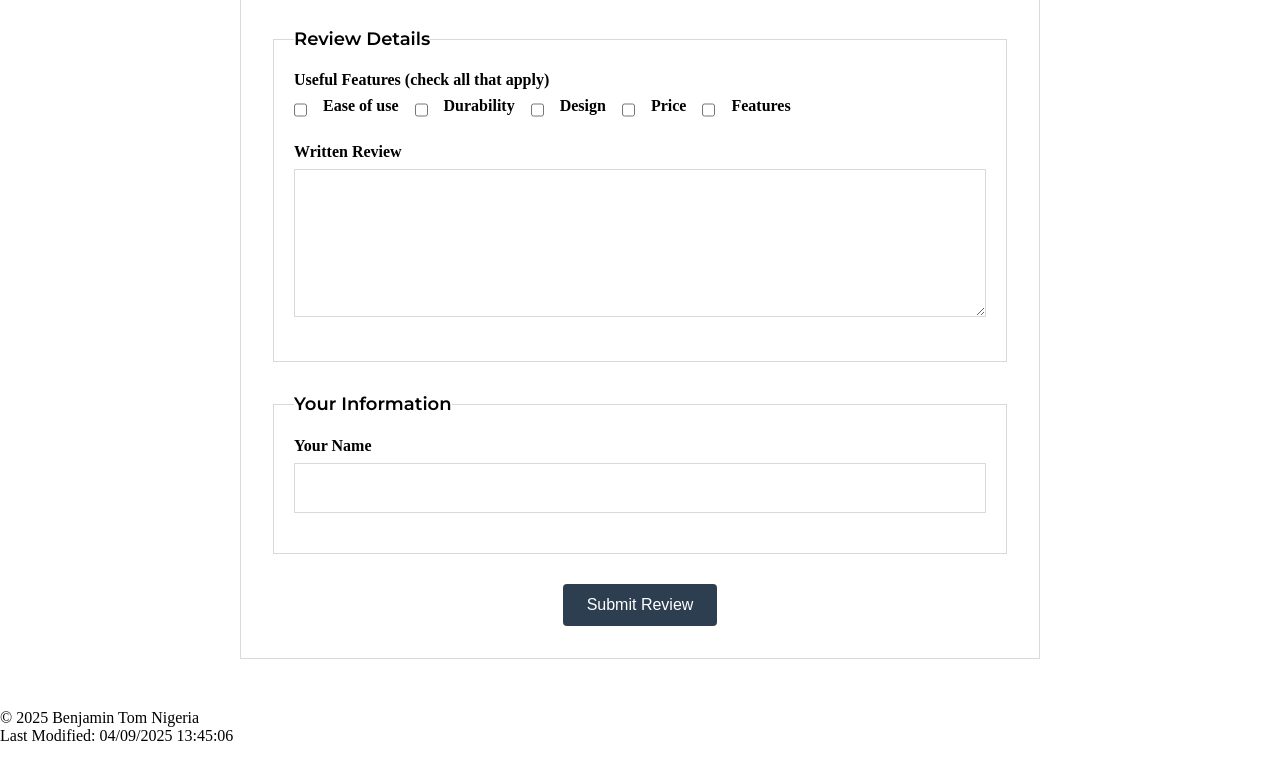
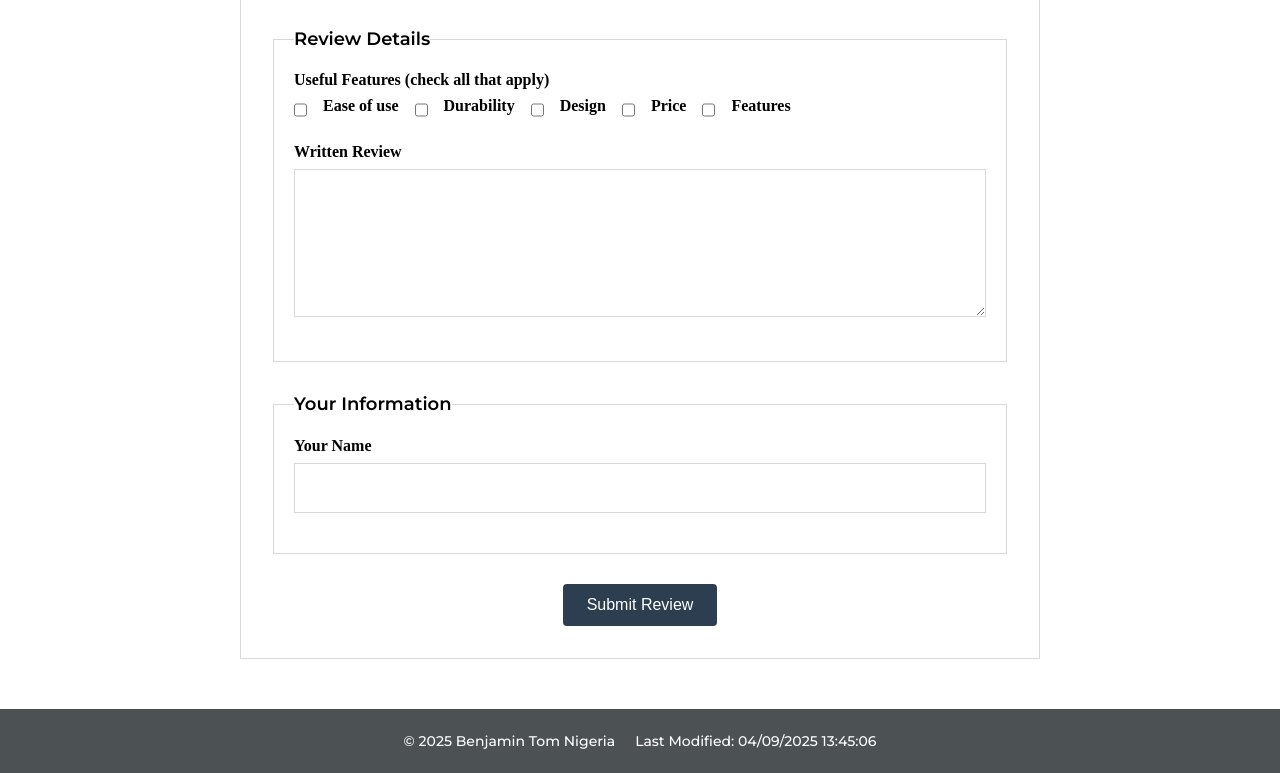
Before and after one commit to btom7447/wdd131, a plain HTML site: page form.html in a window 1280 px wide. Shown: the part 514-1287 px from the top of the page. Before the commit the page ends 1259 px from the top, so only its background shows below. Drawn offline with Linux system fonts and the light colour scheme.

Commit message:
submission update

```diff
--- a/styles/review-form.css
+++ b/styles/review-form.css
@@ -136,3 +136,20 @@ header h6 {
     line-height: 24.4px;
     color: var(--black);
 }
+
+/* FOOTER */
+footer {
+    background-color: var(--s-background);
+    padding: 20px;
+    display: flex;
+    gap: 20px;
+    align-items: center;
+    justify-content: center;
+}
+footer p {
+    font-family: 'Montserrat', sans-serif;
+    font-weight: 500;
+    font-size: 14px;
+    line-height: 24.4px;
+    color: var(--white);
+}
```
